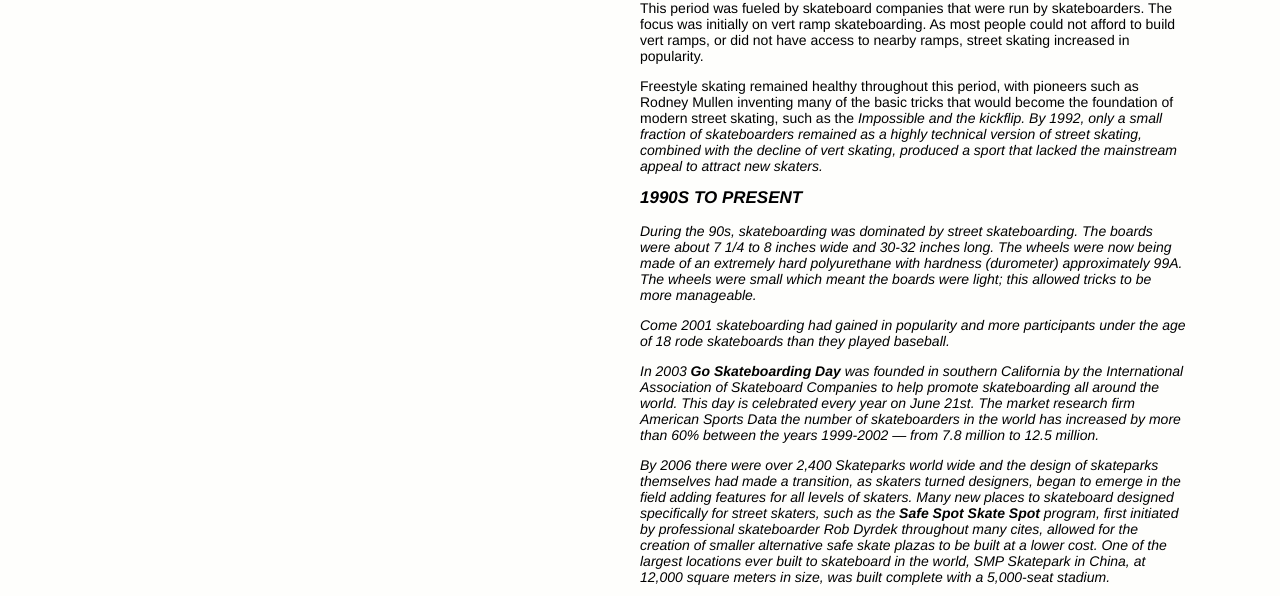
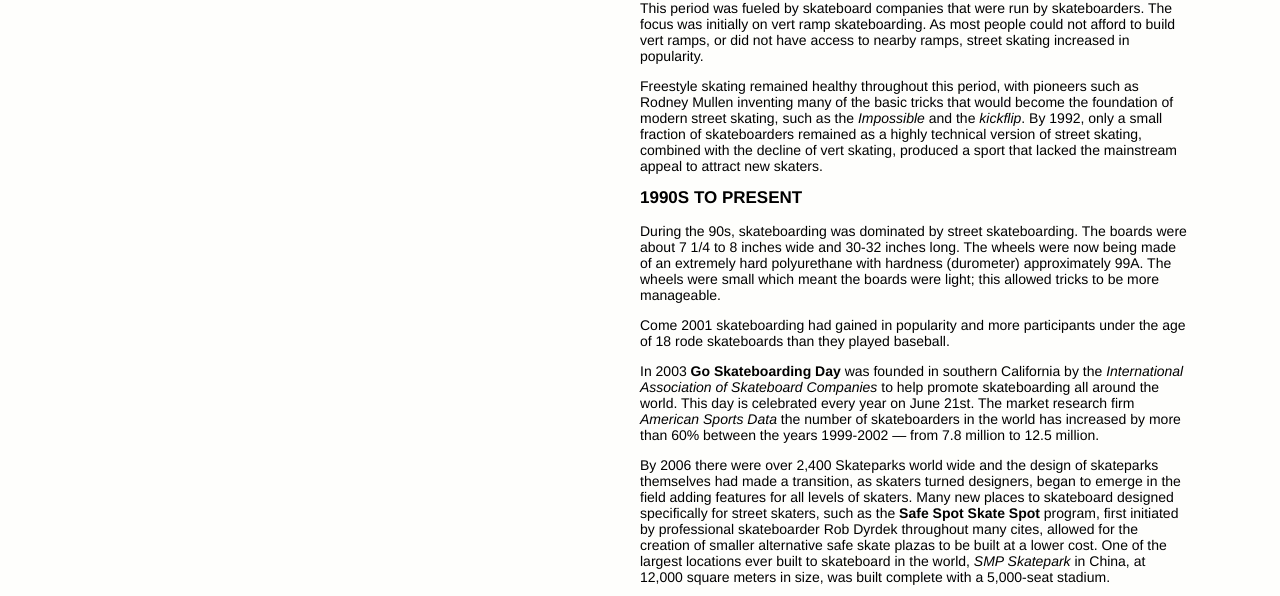
Before and after one commit to maddiwatson1/large-data-site, a Jekyll site: the page built from history.html, in a window 1280 px wide. Shown: the part 1099-1695 px from the top of the page. Built offline with Jekyll 4.4.1, drawn with Linux system fonts in a browser that asks for light colours; Markdown is read by kramdown in place of the engine named in the settings.

```diff
--- a/_layouts/default.html
+++ b/_layouts/default.html
@@ -26,7 +26,7 @@
     <meta name="viewport" content="width=device-width,initial-scale=1">
     <meta name="description" content="Everything you need to know about skateboarding, from past to present.">
 </head>
-<body>
+<bodyid="top">
 
 <nav>
 	<div class="logo">
--- a/history.html
+++ b/history.html
@@ -32,7 +32,7 @@ layout: default
 			<h2>1980s</h2>
     			<p>This period was fueled by skateboard companies that were run by skateboarders. The focus was initially on vert ramp skateboarding. As most people could not afford to build vert ramps, or did not have access to nearby ramps, street skating increased in popularity.</p>
 
-				<p>Freestyle skating remained healthy throughout this period, with pioneers such as Rodney Mullen inventing many of the basic tricks that would become the foundation of modern street skating, such as the <em>Impossible<em> and the <em>kickflip<em>. By 1992, only a small fraction of skateboarders remained as a highly technical version of street skating, combined with the decline of vert skating, produced a sport that lacked the mainstream appeal to attract new skaters.</p>
+				<p>Freestyle skating remained healthy throughout this period, with pioneers such as Rodney Mullen inventing many of the basic tricks that would become the foundation of modern street skating, such as the <em>Impossible</em> and the <em>kickflip</em>. By 1992, only a small fraction of skateboarders remained as a highly technical version of street skating, combined with the decline of vert skating, produced a sport that lacked the mainstream appeal to attract new skaters.</p>
 
 			<h2>1990s to Present</h2>
     			<p>During the 90s, skateboarding was dominated by street skateboarding. The boards were about 7 1/4 to 8 inches wide and 30-32 inches long. The wheels were now being made of an extremely hard polyurethane with hardness (durometer) approximately 99A. The wheels were small which meant the boards were light; this allowed tricks to be more manageable.</p>
```
